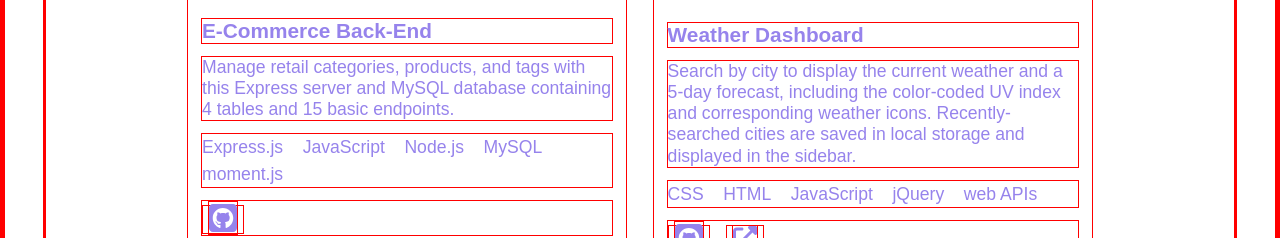
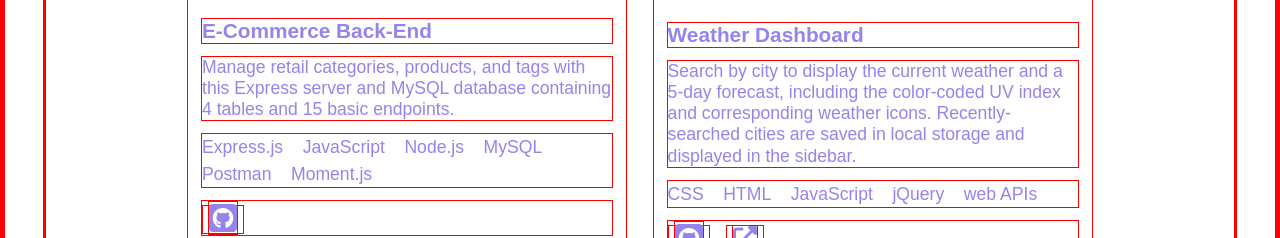
Before and after one commit to kayleriegerpatton/portfolio, a React app: page / in a window 1280 px wide. Shown: the part 3740-3978 px from the top of the page. Built offline with nearby package versions, Linux system fonts and the light colour scheme; a web font is replaced by a local one.

Commit message:
updated projects data

```diff
--- a/src/data/projects.js
+++ b/src/data/projects.js
@@ -121,7 +121,14 @@ const projects = [
 	{
 		id: 9,
 		title: 'E-Commerce Back-End',
-		technologies: ['Express.js', 'JavaScript', 'Node.js', 'MySQL', 'moment.js'],
+		technologies: [
+			'Express.js',
+			'JavaScript',
+			'Node.js',
+			'MySQL',
+			'Postman',
+			'Moment.js',
+		],
 		description:
 			'Manage retail categories, products, and tags with this Express server and MySQL database containing 4 tables and 15 basic endpoints.',
 		imageSrc: ecommerceBackend,
```
